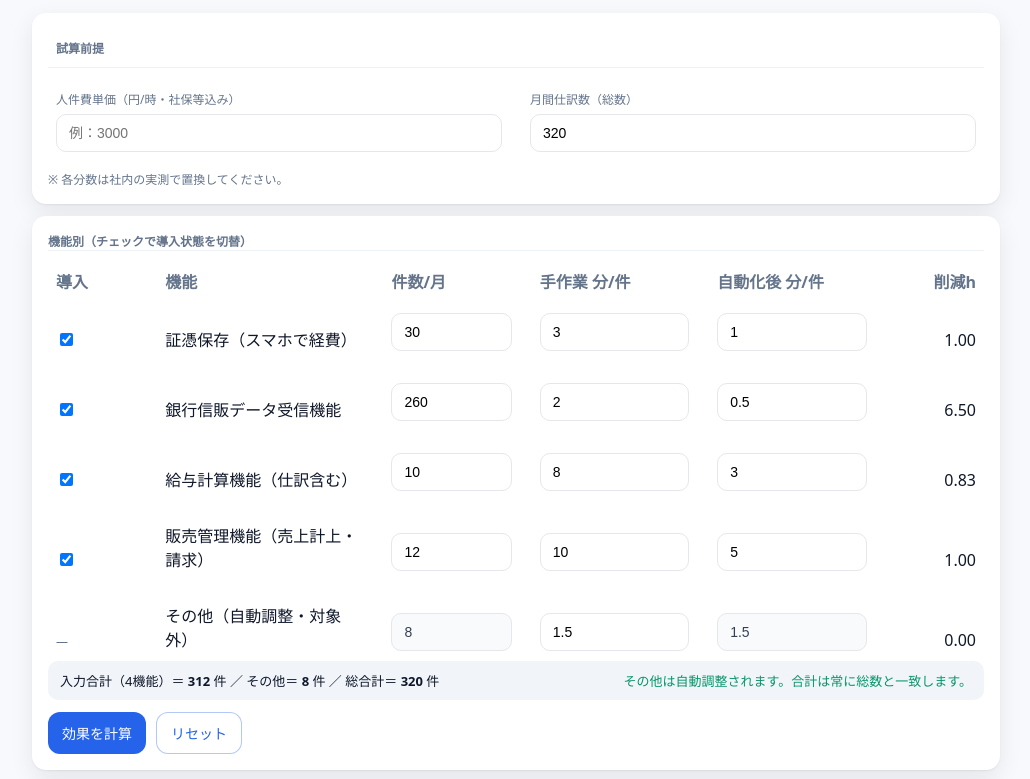
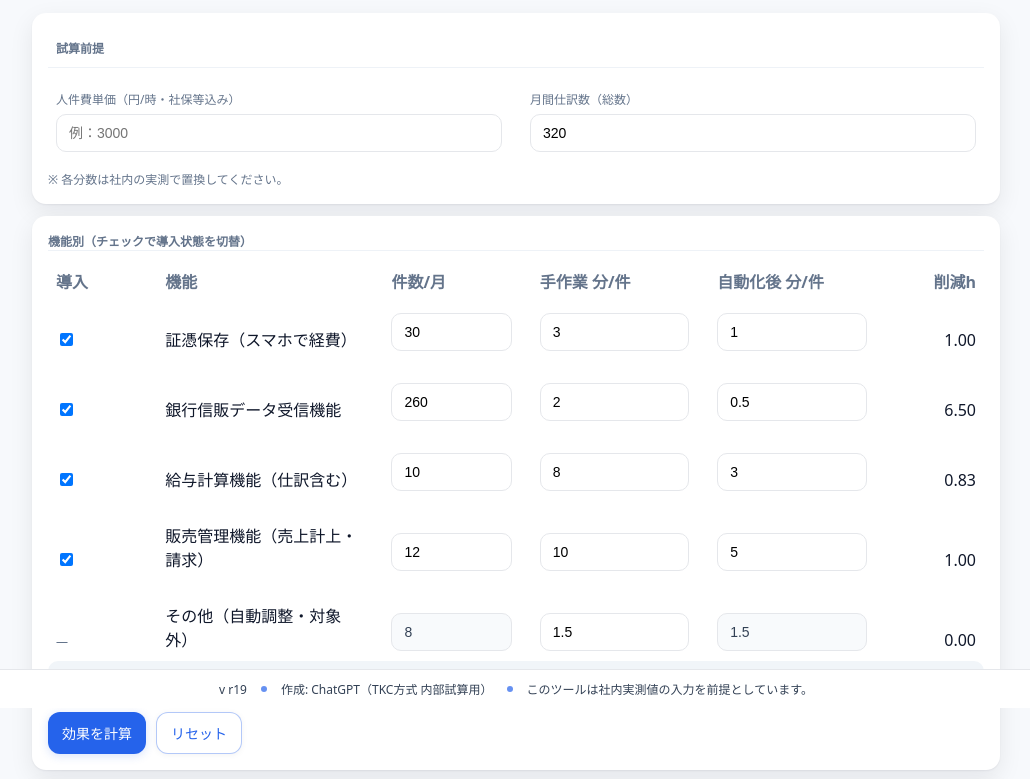
Before and after one commit to takatrp/jidouka-kouka, a plain HTML site: page index.html in a window 1280 px wide. Shown: the part 92-871 px from the top of the page, without its empty margins (124-1154 px from the left). Drawn offline with Linux system fonts and the light colour scheme.

Commit message:
index.html を更新

```diff
--- a/index.html
+++ b/index.html
@@ -3,7 +3,7 @@
 <head>
   <meta charset="utf-8" />
   <meta name="viewport" content="width=device-width, initial-scale=1" />
-  <title>TKC方式 | 自動化メリット試算（HTML版 r18）</title>
+  <title>TKC方式 | 自動化メリット試算（HTML版 r19）</title>
   <style>
     :root{
       --bg:#f7f9fc; --card:#ffffff; --ink:#0f172a; --muted:#64748b;
@@ -12,7 +12,7 @@
     }
     *{box-sizing:border-box;}
     body{font-family:system-ui,-apple-system,"Segoe UI",Roboto,"Hiragino Kaku Gothic ProN","Yu Gothic","Noto Sans JP",sans-serif;margin:0;color:var(--ink);background:var(--bg);}
-    .wrap{max-width:1000px;margin:24px auto 64px;padding:0 16px;}
+    .wrap{max-width:1000px;margin:24px auto 80px;padding:0 16px;}
     header{margin-bottom:16px;}
     h1{font-size:clamp(20px,3.5vw,28px);margin:0 0 6px;}
     .sub{color:var(--muted);font-size:13px;}
@@ -28,22 +28,25 @@
     .note{font-size:12px;color:var(--muted);}
 
     .btns{display:flex;gap:10px;flex-wrap:wrap;}
-    button{cursor:pointer;border:none;border-radius:12px;padding:10px 14px;font-size:14px;transition:filter .15s, transform .05s, background-color .15s, box-shadow .15s;}
-    .primary{background:var(--accent);color:#fff;}
-    .primary:hover{filter:brightness(0.95);}
-    .primary:active{transform:translateY(1px);}
-    .primary:focus{box-shadow:0 0 0 4px var(--ring);}
-    .outline{background:#fff;border:1px solid rgba(37,99,235,.35);color:var(--accent);}
-    .outline:hover{background:#f8fafc;}
-    .outline:active{transform:translateY(1px);}
-    .outline:focus{box-shadow:0 0 0 4px var(--ring);}
+    button{
+      cursor:pointer;border:none;border-radius:12px;padding:10px 14px;font-size:14px;
+      transition:transform .08s ease, box-shadow .15s ease, background-color .15s ease, filter .15s ease;
+      will-change: transform;
+    }
+    .primary{background:var(--accent);color:#fff;box-shadow:0 2px 10px rgba(37,99,235,.18);}
+    .primary:hover{transform:translateY(-1px);box-shadow:0 8px 22px rgba(37,99,235,.28);filter:brightness(0.98);}
+    .primary:active{transform:translateY(0);filter:brightness(0.96);}
+    .primary:focus{box-shadow:0 0 0 4px var(--ring), 0 2px 10px rgba(37,99,235,.18);}
+    .outline{background:#fff;border:1px solid rgba(37,99,235,.35);color:var(--accent);box-shadow:0 1px 6px rgba(2,6,23,.05);}
+    .outline:hover{transform:translateY(-1px);box-shadow:0 8px 18px rgba(37,99,235,.18);background:#f8fafc;}
+    .outline:active{transform:translateY(0);}
+    .outline:focus{box-shadow:0 0 0 4px var(--ring), 0 1px 6px rgba(2,6,23,.05);}
 
     .kpi{display:grid;grid-template-columns:repeat(2,1fr);gap:12px;}
     .kpi .item{background:#fff;border:1px dashed #e2e8f0;border-radius:12px;padding:14px;}
     .kpi h3{margin:0 0 6px;font-size:12px;color:var(--muted);}
     .kpi .val{font-size:clamp(18px,3.2vw,24px);font-variant-numeric:tabular-nums;}
 
-    /* 人件費削減（通常サイズだが月/年を横並びで） */
     .savings .row{display:flex;align-items:flex-end;justify-content:space-between;gap:12px;}
     .savings .val-main{font-size:clamp(20px,3.2vw,28px);font-weight:700;color:var(--good);line-height:1;}
     .savings .aside{display:flex;flex-direction:column;align-items:flex-end;gap:4px;}
@@ -53,14 +56,22 @@
     .sumline{display:grid;grid-template-columns:1fr auto;gap:12px;align-items:center;padding:10px 12px;background:#f1f5f9;border-radius:10px;font-size:13px;}
     .ok{color:var(--good);} .warn{color:var(--warn);}
 
-    footer{margin-top:20px;color:var(--muted);font-size:12px;}
+    /* フッター（クレジット） */
+    footer{position:relative;margin:24px 0 0;color:var(--muted);font-size:12px;}
+    .creditbar{
+      position:fixed;left:0;right:0;bottom:0;background:#fff;border-top:1px solid #e5e7eb;
+      padding:10px 16px;display:flex;gap:8px;justify-content:center;align-items:center;
+      color:#334155; font-size:12px;
+    }
+    .creditbar .dot{width:6px;height:6px;border-radius:50%;background:var(--accent);display:inline-block;margin:0 6px;opacity:.7;}
     @media (max-width:720px){
       .kpi{grid-template-columns:1fr;}
       .thead{display:none;}
+      .wrap{margin-bottom:96px;} /* クレジットバー分の余白 */
     }
   </style>
   <style media="print">
-    .btns,#copyBtn,#csvBtn,#printBtn{display:none!important;}
+    .btns,#copyBtn,#csvBtn,#printBtn,.creditbar{display:none!important;}
     body{background:#fff;}
     .card{box-shadow:none;border:1px solid #e5e7eb;}
   </style>
@@ -125,7 +136,7 @@
         <div class="td"><input id="ta_payroll" type="number" value="3" min="0" oninput="calc()" /></div>
         <div class="td res" id="sv_payroll">0.00</div>
 
-        <!-- 販売管理機能（売上計上・請求） → 自動化後デフォルト 5分 に変更 -->
+        <!-- 販売管理機能（売上計上・請求） → 自動化後=5分 -->
         <div class="td"><input id="cb_sales" type="checkbox" checked onchange="calc()" /></div>
         <div class="td">販売管理機能（売上計上・請求）</div>
         <div class="td"><input id="n_sales" type="number" value="12" min="0" oninput="calc()" /></div>
@@ -133,7 +144,7 @@
         <div class="td"><input id="ta_sales" type="number" value="5" min="0" oninput="calc()" /></div>
         <div class="td res" id="sv_sales">0.00</div>
 
-        <!-- その他（自動調整・対象外） → チェックボックス削除 -->
+        <!-- その他（自動調整・対象外） → チェックなし -->
         <div class="td"><span class="note">—</span></div>
         <div class="td">その他（自動調整・対象外）</div>
         <div class="td"><input id="n_other" type="number" value="0" readonly /></div>
@@ -155,7 +166,7 @@
       </div>
     </section>
 
-    <!-- 2) 結果表示（導入あり vs なし） -->
+    <!-- 2) 結果表示 -->
     <section class="card">
       <div class="kpi">
         <div class="item">
@@ -174,7 +185,7 @@
           <div class="note">（導入なし − 導入あり）</div>
         </div>
 
-        <!-- 人件費削減：通常サイズで月・年を併記 -->
+        <!-- 人件費削減：月・年 -->
         <div class="item savings">
           <h3>人件費削減</h3>
           <div class="row">
@@ -206,8 +217,12 @@
     </section>
 
     <footer>
-      v r18 · 作成: ChatGPT（TKC方式 内部試算用）
-      <div id="toast" style="position:fixed;left:50%;bottom:24px;transform:translateX(-50%);background:#111827;color:#fff;padding:10px 14px;border-radius:10px;box-shadow:0 8px 24px rgba(0,0,0,.25);opacity:0;pointer-events:none;transition:.25s;z-index:9999;font-size:13px;"> </div>
+      <div id="toast" style="position:fixed;left:50%;bottom:56px;transform:translateX(-50%);background:#111827;color:#fff;padding:10px 14px;border-radius:10px;box-shadow:0 8px 24px rgba(0,0,0,.25);opacity:0;pointer-events:none;transition:.25s;z-index:9999;font-size:13px;"></div>
+      <div class="creditbar" aria-label="credit">
+        <span>v r19</span><span class="dot"></span>
+        <span>作成: ChatGPT（TKC方式 内部試算用）</span><span class="dot"></span>
+        <span>このツールは社内実測値の入力を前提としています。</span>
+      </div>
     </footer>
   </div>
 
@@ -386,7 +401,7 @@
     $('n_receipts').value=30; $('tb_receipts').value=3;  $('ta_receipts').value=1;
     $('n_bank').value=260;    $('tb_bank').value=2;      $('ta_bank').value=0.5;
     $('n_payroll').value=10;  $('tb_payroll').value=8;   $('ta_payroll').value=3;
-    $('n_sales').value=12;    $('tb_sales').value=10;    $('ta_sales').value=5;  /* ← 5分に変更 */
+    $('n_sales').value=12;    $('tb_sales').value=10;    $('ta_sales').value=5;  /* 5分 */
 
     $('tb_other').value=1.5; $('ta_other').value=1.5;
     ['sv_receipts','sv_bank','sv_payroll','sv_sales','sv_other'].forEach(function(id){ $(id).textContent='0.00'; });
```
